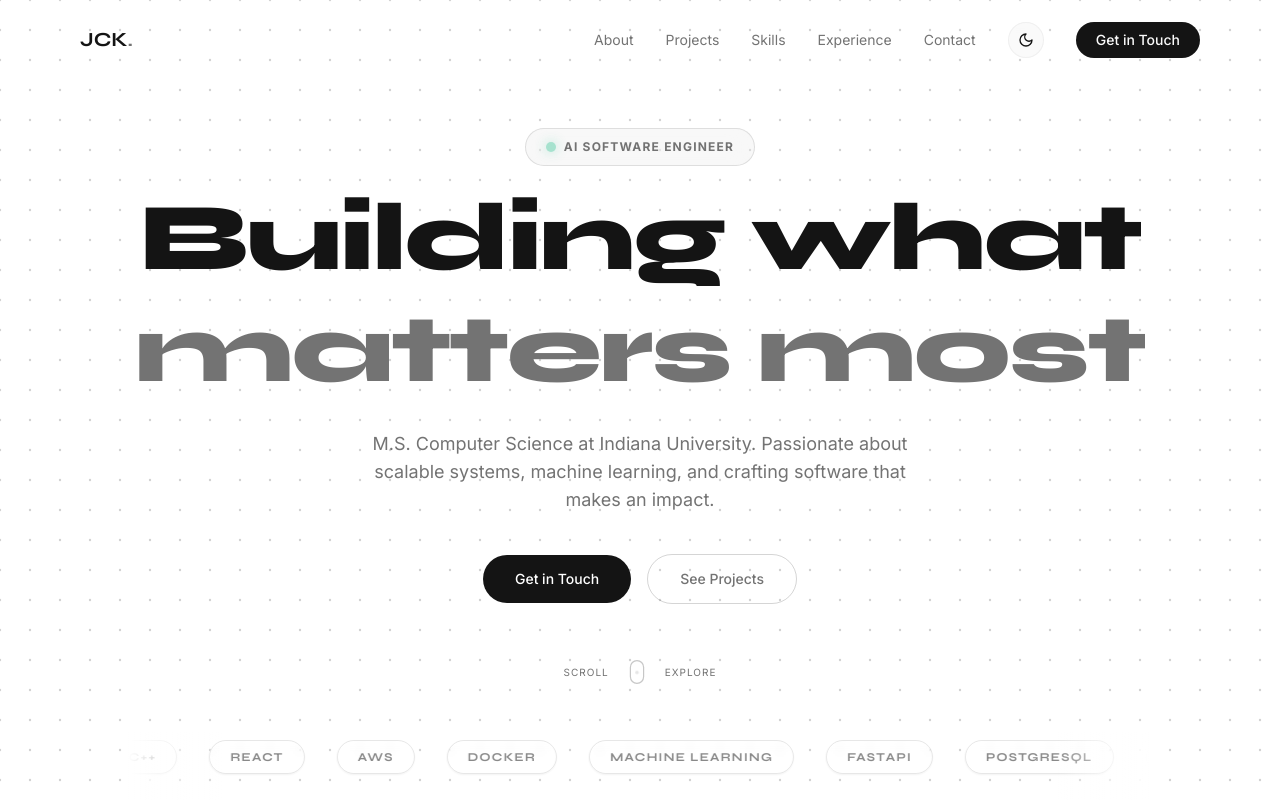
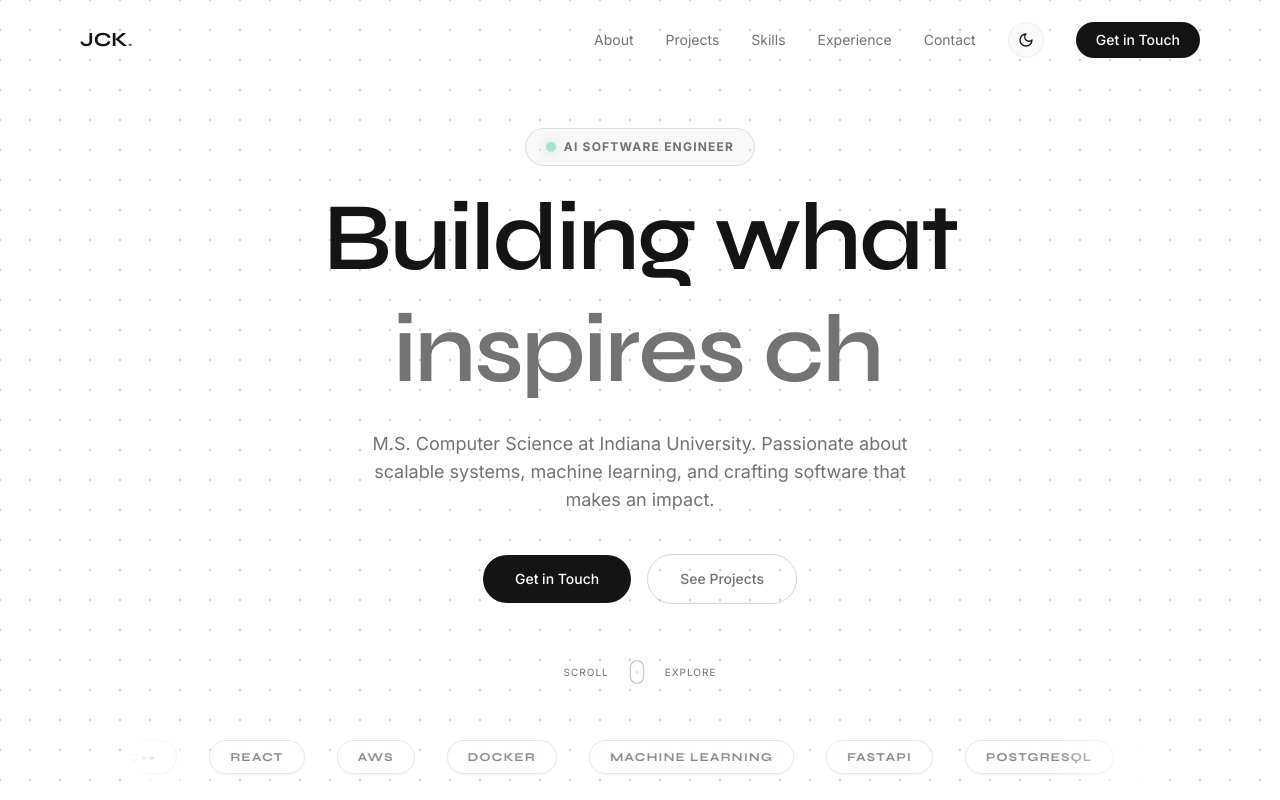
Before and after one commit to JITHENTHIRIYA/personalPortfolio, a React (Vite) app: page / in a window 1280 px wide. Shown: the top 800 px of the page. Built offline with nearby package versions, Linux system fonts and the light colour scheme; the HTML template or start-up script is replaced by a standard one.

Commit message:
Hero section typewriter effect

```diff
--- a/src/components/HeroSection.tsx
+++ b/src/components/HeroSection.tsx
@@ -1,5 +1,6 @@
 import { motion } from "framer-motion";
 import { heroTextVariants, ease } from "@/lib/animations";
+import { TypewriterEffect } from "./TypewriterEffect";
 
 export const HeroSection = () => {
 
@@ -26,7 +27,7 @@ export const HeroSection = () => {
             initial="hidden"
             animate="visible"
             custom={0.8}
-            className="font-display font-extrabold text-5xl md:text-7xl lg:text-8xl leading-[0.95] tracking-tight text-hero"
+            className="font-display font-semibold text-5xl md:text-7xl lg:text-8xl leading-[0.95] tracking-tight text-hero"
           >
             Building what
           </motion.h1>
@@ -37,9 +38,14 @@ export const HeroSection = () => {
             initial="hidden"
             animate="visible"
             custom={1.0}
-            className="font-display font-extrabold text-5xl md:text-7xl lg:text-8xl leading-[0.95] tracking-tight text-hero-muted"
+            className="font-display font-semibold text-5xl md:text-7xl lg:text-8xl leading-[0.95] tracking-tight text-hero-muted"
           >
-            matters most
+            <TypewriterEffect
+              words={["matters most", "inspires change", "solves problems", "makes an impact"]}
+              typingSpeed={90}
+              deletingSpeed={55}
+              pauseDuration={1800}
+            />
           </motion.h1>
         </div>
 
--- /dev/null
+++ b/src/components/TypewriterEffect.tsx
@@ -0,0 +1,98 @@
+import { useState, useEffect, useRef, startTransition } from "react";
+
+interface TypewriterEffectProps {
+  words: string[];
+  typingSpeed?: number;
+  deletingSpeed?: number;
+  pauseDuration?: number;
+  className?: string;
+  cursorColor?: string;
+}
+
+export const TypewriterEffect = ({
+  words,
+  typingSpeed = 100,
+  deletingSpeed = 60,
+  pauseDuration = 1200,
+  className = "",
+  cursorColor = "currentColor",
+}: TypewriterEffectProps) => {
+  const [displayText, setDisplayText] = useState("");
+  const [isDeleting, setIsDeleting] = useState(false);
+  const [wordIndex, setWordIndex] = useState(0);
+  const [charIndex, setCharIndex] = useState(0);
+  const [cursorVisible, setCursorVisible] = useState(true);
+
+  // Cursor blink
+  useEffect(() => {
+    const blink = setInterval(() => {
+      setCursorVisible((v) => !v);
+    }, 500);
+    return () => clearInterval(blink);
+  }, []);
+
+  // Typing / deleting logic
+  useEffect(() => {
+    if (words.length === 0) return;
+
+    const currentWord = words[wordIndex % words.length];
+
+    let delay: number;
+
+    if (!isDeleting) {
+      if (charIndex < currentWord.length) {
+        delay = typingSpeed;
+        const timeout = setTimeout(() => {
+          startTransition(() => {
+            setDisplayText(currentWord.slice(0, charIndex + 1));
+            setCharIndex((i) => i + 1);
+          });
+        }, delay);
+        return () => clearTimeout(timeout);
+      } else {
+        // Finished typing — pause then start deleting
+        const timeout = setTimeout(() => {
+          startTransition(() => setIsDeleting(true));
+        }, pauseDuration);
+        return () => clearTimeout(timeout);
+      }
+    } else {
+      if (charIndex > 0) {
+        delay = deletingSpeed;
+        const timeout = setTimeout(() => {
+          startTransition(() => {
+            setDisplayText(currentWord.slice(0, charIndex - 1));
+            setCharIndex((i) => i - 1);
+          });
+        }, delay);
+        return () => clearTimeout(timeout);
+      } else {
+        // Finished deleting — move to next word
+        startTransition(() => {
+          setIsDeleting(false);
+          setWordIndex((i) => (i + 1) % words.length);
+        });
+      }
+    }
+  }, [charIndex, isDeleting, wordIndex, words, typingSpeed, deletingSpeed, pauseDuration]);
+
+  return (
+    <span className={className} aria-label={words[wordIndex % words.length]}>
+      {displayText}
+      <span
+        style={{
+          display: "inline-block",
+          width: "3px",
+          height: "0.85em",
+          backgroundColor: cursorColor,
+          marginLeft: "2px",
+          verticalAlign: "middle",
+          opacity: cursorVisible ? 1 : 0,
+          transition: "opacity 0.1s",
+          borderRadius: "1px",
+        }}
+        aria-hidden="true"
+      />
+    </span>
+  );
+};
```
Also changed, not shown: .claude/settings.local.json (added).
